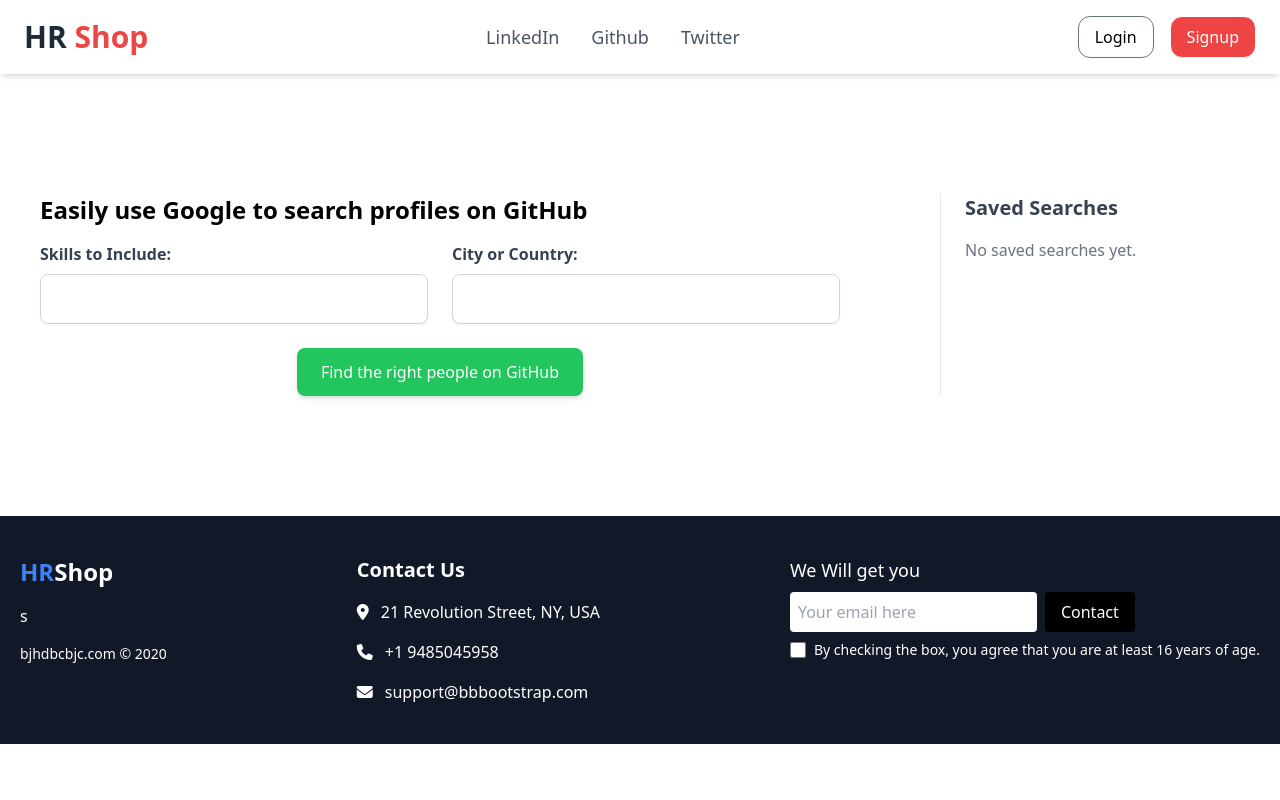
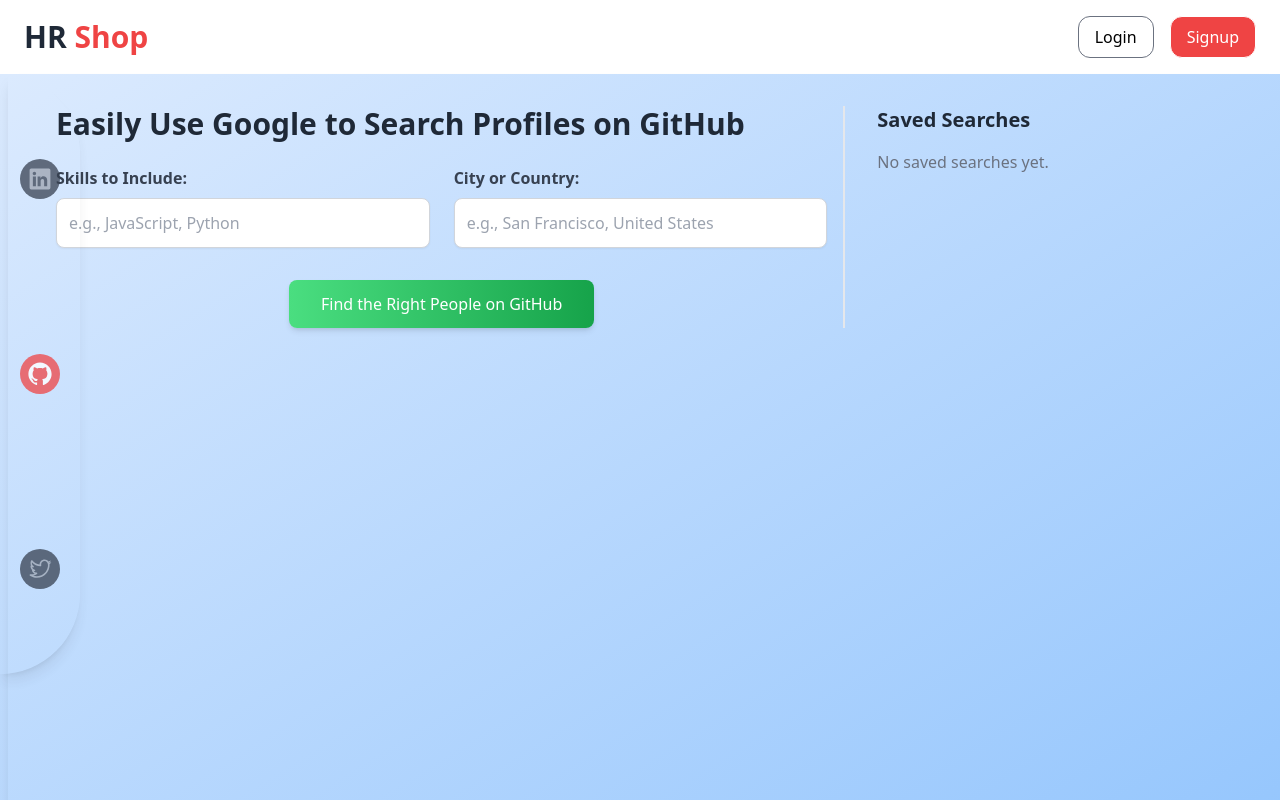
Before and after one commit to Ajay-33/HR-Client, a React (Create React App) app: page /github in a window 1280 px wide. Shown: the top 800 px of the page. Built offline with nearby package versions, Linux system fonts and the light colour scheme.

Commit message:
Side Bar Enhancement

```diff
--- a/src/App.js
+++ b/src/App.js
@@ -6,18 +6,22 @@
 import Twitter from "./components/Twitter";
 import Github from "./components/Github";
 import Footer from "./components/Footer";
+import Sidebar from "./components/SideBar";
 
 function App() {
   return (
-    <div className="">
+    <div>
       <Router>
         <Navbar />
-      <Routes >
+        <div className="flex bg-gradient-to-br from-blue-100 to-blue-300 space-x-2">
+          <Sidebar />
+          <Routes>
             <Route exact path="/" element={<LinkedIn />} />
             <Route exact path="/twitter" element={<Twitter />} />
-        <Route exact path="/github" element={<Github/>}/>
+            <Route exact path="/github" element={<Github />} />
           </Routes>
-      <Footer/>
+        </div>
+        <Footer />
       </Router>
     </div>
   );
--- a/src/components/Github.js
+++ b/src/components/Github.js
@@ -1,5 +1,7 @@
 import React, { useState } from "react";
-import SearchModal from "./SearchModal"; // import the modal component
+import SearchModal from "./SearchModal"; // Import the modal component
+import { FontAwesomeIcon } from "@fortawesome/react-fontawesome";
+import { faTrashAlt } from "@fortawesome/free-solid-svg-icons"; // Import the cross icon
 
 const GitHub = () => {
   const [skills, setSkills] = useState("");
@@ -32,10 +34,13 @@
 
   const handleSaveSearch = () => {
     const link = generatedQuery;
-    if (link && !savedSearches.some(search => search.link === link)) {
+    if (link && !savedSearches.some((search) => search.link === link)) {
       const updatedSearches = [...savedSearches, { skills, location, link }];
       setSavedSearches(updatedSearches);
-      localStorage.setItem("savedGitHubSearches", JSON.stringify(updatedSearches));
+      localStorage.setItem(
+        "savedGitHubSearches",
+        JSON.stringify(updatedSearches)
+      );
       setIsModalOpen(false); // close the modal
     }
   };
@@ -49,67 +54,80 @@
     setIsModalOpen(false); // close the modal
   };
 
+  const handleDeleteSearch = (index) => {
+    const updatedSearches = savedSearches.filter((_, i) => i !== index);
+    setSavedSearches(updatedSearches);
+    localStorage.setItem(
+      "savedGitHubSearches",
+      JSON.stringify(updatedSearches)
+    );
+  };
+
   return (
-    <div className="p-10 my-20 max-w-8xl mx-auto bg-white rounded-xl flex justify-between">
+    <div className="flex flex-col h-screen md:flex-row bg-gradient-to-br from-blue-100 to-blue-300 items-start justify-between p-8 mx-auto shadow-lg w-full pb-12">
       {/* Left side form */}
-      <div className="w-2/3">
-        <h1 className="text-2xl font-bold mb-4">Easily use Google to search profiles on GitHub</h1>
-        <form className="grid grid-cols-2 gap-6">
+      <div className="w-full md:w-2/3 px-4 border-r-2">
+        <h1 className="text-3xl font-extrabold mb-6 text-gray-800">
+          Easily Use Google to Search Profiles on GitHub
+        </h1>
+        <form className="grid grid-cols-1 md:grid-cols-2 gap-6">
           <div className="flex flex-col">
-            <label className="font-semibold text-gray-700 mb-2">Skills to Include:</label>
+            <label className="font-semibold text-gray-700 mb-2">
+              Skills to Include:
+            </label>
             <input
               type="text"
               value={skills}
               onChange={(e) => setSkills(e.target.value)}
               className="p-3 border border-gray-300 rounded-lg shadow-sm focus:outline-none focus:ring-2 focus:ring-blue-500"
+              placeholder="e.g., JavaScript, Python"
             />
           </div>
           <div className="flex flex-col">
-            <label className="font-semibold text-gray-700 mb-2">City or Country:</label>
+            <label className="font-semibold text-gray-700 mb-2">
+              City or Country:
+            </label>
             <input
               type="text"
               value={location}
               onChange={(e) => setLocation(e.target.value)}
               className="p-3 border border-gray-300 rounded-lg shadow-sm focus:outline-none focus:ring-2 focus:ring-blue-500"
+              placeholder="e.g., San Francisco, United States"
             />
           </div>
         </form>
-        <div className="flex justify-center mt-6">
+        <div className="flex justify-center mt-8">
           <button
             type="button"
-            onClick={handleSearchClick} // open the modal instead of saving directly
-            className="bg-green-500 text-white py-3 px-6 rounded-lg shadow-md hover:bg-green-600 focus:outline-none focus:ring-2 focus:ring-green-500 focus:ring-opacity-50"
+            onClick={handleSearchClick}
+            className="bg-gradient-to-r from-green-400 to-green-600 text-white py-3 px-8 rounded-lg shadow-md hover:from-green-500 hover:to-green-700 focus:outline-none focus:ring-2 focus:ring-green-500 focus:ring-opacity-50"
           >
-            Find the right people on GitHub
+            Find the Right People on GitHub
           </button>
         </div>
       </div>
 
-      {/* Right side saved searches */}
-      <div className="w-1/4 pl-6 border-l border-gray-200">
-        <h2 className="text-xl font-semibold text-gray-700 mb-4">Saved Searches</h2>
+      <div className="w-full md:w-1/3 mx-auto md:pl-8">
+        <h2 className="text-xl font-bold text-gray-800 mb-4">Saved Searches</h2>
         <div className="space-y-4">
           {savedSearches.length > 0 ? (
             savedSearches.map((search, index) => (
               <div
                 key={index}
-                className="flex items-center space-x-4 bg-gray-100 p-4 rounded-lg shadow-sm"
+                className="flex justify-between items-center space-x-4 bg-gradient-to-r from-gray-100 to-gray-200 p-4 rounded-lg shadow-sm transition-opacity duration-300 hover:opacity-80"
               >
-                <span className="text-blue-500 truncate">
+                <span
+                  onClick={() => handleGoToGoogle(search.link)}
+                  className="text-blue-600 font-medium truncate hover:underline hover:cursor-pointer"
+                >
                   {search.skills} in {search.location}
                 </span>
-                <button
-                  onClick={() => handleCopyLink(search.link)}
-                  className="bg-gray-200 p-2 rounded-lg text-gray-700 hover:bg-gray-300 focus:outline-none focus:ring-2 focus:ring-gray-500"
+                <div
+                  className="space-x-4 text-sm hover:cursor-pointer"
+                  onClick={() => handleDeleteSearch(index)} // Call delete function here
                 >
-                  Copy
-                </button>
-                <button
-                  onClick={() => handleGoToGoogle(search.link)}
-                  className="bg-green-500 p-2 rounded-lg text-white hover:bg-green-600 focus:outline-none focus:ring-2 focus:ring-green-500"
-                >
-                  Open
-                </button>
+                  <FontAwesomeIcon icon={faTrashAlt} />
+                </div>
               </div>
             ))
           ) : (
@@ -117,6 +135,7 @@
           )}
         </div>
       </div>
+
       <SearchModal
         isOpen={isModalOpen}
         onClose={() => setIsModalOpen(false)}
--- a/src/components/LinkedIn.js
+++ b/src/components/LinkedIn.js
@@ -2,7 +2,6 @@
 import SearchModal from "./SearchModal"; // Import the modal component
 import { FontAwesomeIcon } from "@fortawesome/react-fontawesome";
 import { faTrashAlt } from "@fortawesome/free-solid-svg-icons"; // Import the cross icon
-import Sidebar from "./SideBar";
 
 const LinkedIn = () => {
   const [jobTitle, setJobTitle] = useState("");
@@ -69,7 +68,7 @@
   };
 
   return (
-    <div className="flex flex-col md:flex-row items-start justify-between p-8 mx-auto bg-gradient-to-br from-blue-100 to-blue-300 shadow-lg w-full pb-12 ">
+    <div className="flex flex-col md:flex-row min-h-screen bg-gradient-to-br from-blue-100 to-blue-300 items-start justify-between p-8 mx-auto  shadow-lg w-full pb-12 ">
       {/* Left side form */}
       {/* <Sidebar/> */}
       <div className="w-full md:w-2/3 px-4  border-r-2">
--- a/src/components/Navbar.js
+++ b/src/components/Navbar.js
@@ -9,28 +9,6 @@
         <div className="text-3xl font-bold text-gray-800">
           HR <span className="text-red-500">Shop</span>
         </div>
-
-        {/* Right side: Navigation Links */}
-        <nav className="hidden md:flex space-x-8 text-lg">
-          <Link
-            to="/"
-            className="text-gray-600 hover:text-red-500 transition duration-300"
-          >
-            LinkedIn
-          </Link>
-          <Link
-            to="/github"
-            className="text-gray-600 hover:text-red-500 transition duration-300"
-          >
-            Github
-          </Link>
-          <Link
-            to="/twitter"
-            className="text-gray-600 hover:text-red-500 transition duration-300"
-          >
-            Twitter
-          </Link>
-        </nav>
 
         {/* Login/Signup Buttons */}
         <div className="flex space-x-4">
--- a/src/components/SideBar.js
+++ b/src/components/SideBar.js
@@ -1,50 +1,103 @@
-import React from "react";
-import { Link } from "react-router-dom";
-// import { FaLinkedin, FaGithub, FaTwitter } from 'react-icons/fa';
-import { FontAwesomeIcon } from "@fortawesome/react-fontawesome";
-import { LinkedInLogoIcon } from "@radix-ui/react-icons";
+import React, { useRef, useEffect, useState } from "react";
+import { Link, useLocation } from "react-router-dom";
+import { GitHubLogoIcon, LinkedInLogoIcon, TwitterLogoIcon } from "@radix-ui/react-icons";
 
 function Sidebar() {
+  const location = useLocation();
+  const linkedinRef = useRef(null);
+  const githubRef = useRef(null);
+  const twitterRef = useRef(null);
+  const sidebarRef = useRef(null);
+  const [isVisible, setIsVisible] = useState(true);
+
+  useEffect(() => {
+    // Reset all icons to default styles
+    linkedinRef.current.classList.remove("bg-red-500", "text-white");
+    githubRef.current.classList.remove("bg-red-500", "text-white");
+    twitterRef.current.classList.remove("bg-red-500", "text-white");
+
+    // Apply active styles based on current path
+    switch (location.pathname) {
+      case "/":
+        linkedinRef.current.classList.add("bg-red-500", "text-white");
+        break;
+      case "/github":
+        githubRef.current.classList.add("bg-red-500", "text-white");
+        break;
+      case "/twitter":
+        twitterRef.current.classList.add("bg-red-500", "text-white");
+        break;
+      default:
+        break;
+    }
+  }, [location]);
+
+  useEffect(() => {
+    let lastScrollTop = 0;
+
+    const handleScroll = () => {
+      const scrollTop = window.pageYOffset || document.documentElement.scrollTop;
+      if (scrollTop > lastScrollTop) {
+        setIsVisible(false); // Hide on scroll down
+      } else {
+        setIsVisible(true); // Show on scroll up
+      }
+      lastScrollTop = scrollTop <= 0 ? 0 : scrollTop;
+    };
+
+    window.addEventListener("scroll", handleScroll);
+    return () => {
+      window.removeEventListener("scroll", handleScroll);
+    };
+  }, []);
+
   return (
-    <div className=" w-20 flex flex-col bg-gray-800 shadow-lg">
-      <div className="flex-1 flex flex-col items-center justify-center space-y-8">
-        {/* LinkedIn */}
+    <div
+      ref={sidebarRef}
+      className={`w-20 fixed  h-3/4  transition-all duration-500 ease-in-out transform ${
+        isVisible ? "translate-x-0 opacity-75" : "-translate-x-full opacity-0"
+      } flex flex-col rounded-r-full shadow-lg`}
+    >
+      <div className="flex-1 flex flex-col items-center justify-around space-y-12 py-8">
+
         <Link
           to="/"
           className="text-gray-400 hover:text-white transition duration-300"
           title="LinkedIn"
         >
-          <div className="p-3 bg-gray-700 rounded-full hover:bg-red-500 transition duration-300">
-            <FontAwesomeIcon icon={LinkedInLogoIcon} />
+          <div
+            ref={linkedinRef}
+            className="p-2 bg-gray-700 rounded-full hover:bg-red-500 transition duration-300 flex items-center justify-center"
+          >
+            <LinkedInLogoIcon className="w-6 h-6" />
           </div>
         </Link>
 
-        {/* GitHub */}
         <Link
           to="/github"
           className="text-gray-400 hover:text-white transition duration-300"
           title="GitHub"
         >
-          <div className="p-3 bg-gray-700 rounded-full hover:bg-red-500 transition duration-300">
-            <FontAwesomeIcon icon={LinkedInLogoIcon} />
+          <div
+            ref={githubRef}
+            className="p-2 bg-gray-700 rounded-full hover:bg-red-500 transition duration-300 flex items-center justify-center"
+          >
+            <GitHubLogoIcon className="w-6 h-6" />
           </div>
         </Link>
 
-        {/* Twitter */}
         <Link
           to="/twitter"
           className="text-gray-400 hover:text-white transition duration-300"
           title="Twitter"
         >
-          <div className="p-3 bg-gray-700 rounded-full hover:bg-red-500 transition duration-300">
-            <FontAwesomeIcon icon={LinkedInLogoIcon} />
+          <div
+            ref={twitterRef}
+            className="p-2 bg-gray-700 rounded-full hover:bg-red-500 transition duration-300 flex items-center justify-center"
+          >
+            <TwitterLogoIcon className="w-6 h-6" />
           </div>
         </Link>
-      </div>
-
-      {/* Optional Footer or Additional Links */}
-      <div className="pb-8 flex justify-center">
-        <span className="text-gray-600 text-sm">© 2024 HR Shop</span>
       </div>
     </div>
   );
```
Lines whose indentation alone changed are shown as unchanged.
